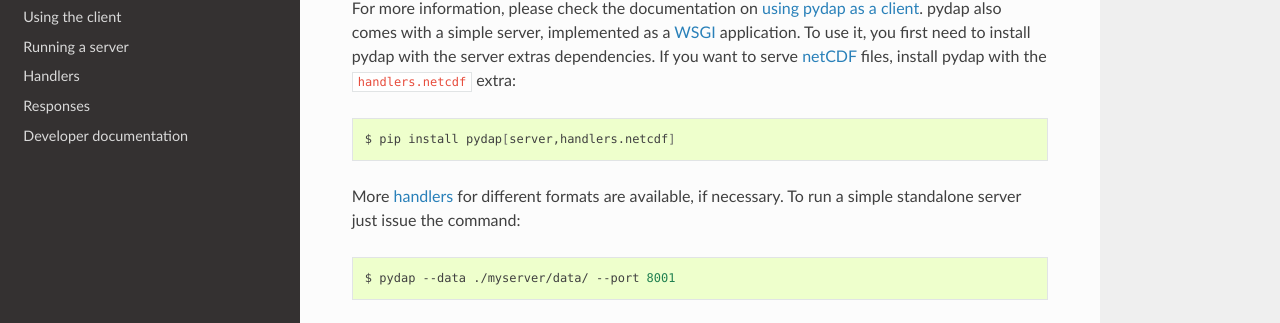
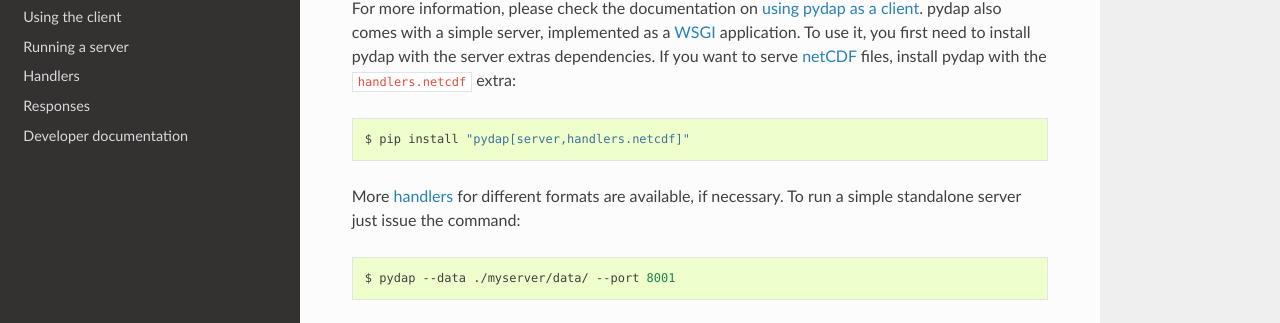
Before and after one commit to pydap/pydap, a Sphinx documentation site: the page built from docs/index.rst, in a window 1280 px wide and 900 px high, scrolled down 1116 px. Shown: the part 128-451 px from the top of the window. Built offline with Sphinx 7.4.7 and the Read the Docs theme 2.0.0, drawn with Linux system fonts in a browser that asks for light colours; pages that are not in the unit, such as notebooks, are missing from menus; the version number is read from the project's files by our own code.

```diff
--- a/docs/index.rst
+++ b/docs/index.rst
@@ -59,7 +59,7 @@ For more information, please check the documentation on `using pydap as a client
 
 .. code-block:: bash
 
-    $ pip install pydap[server,handlers.netcdf]
+    $ pip install "pydap[server,handlers.netcdf]"
 
 More `handlers <handlers.html>`_ for different formats are available, if necessary. To run a simple standalone server just issue the command:
 
```
